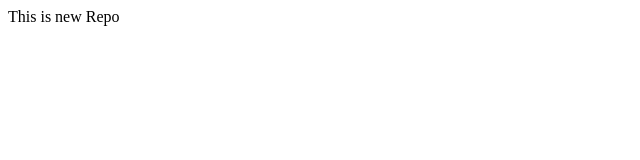
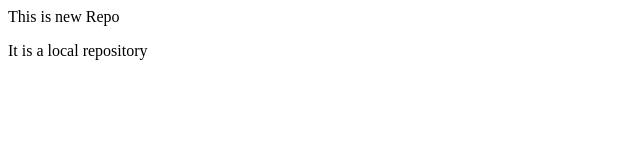
Before and after one commit to roahn-shetty/localrepo, a plain HTML site: page Index.html in a window 1280 px wide. Shown: the whole page, without its empty margins (0-640 px from the left). Drawn offline with Linux system fonts and the light colour scheme.

Commit message:
The new feature as been added

```diff
--- a/Index.html
+++ b/Index.html
@@ -1 +1,2 @@
 <p>This is new Repo</p>
+<p>It is a local repository</p>
```
